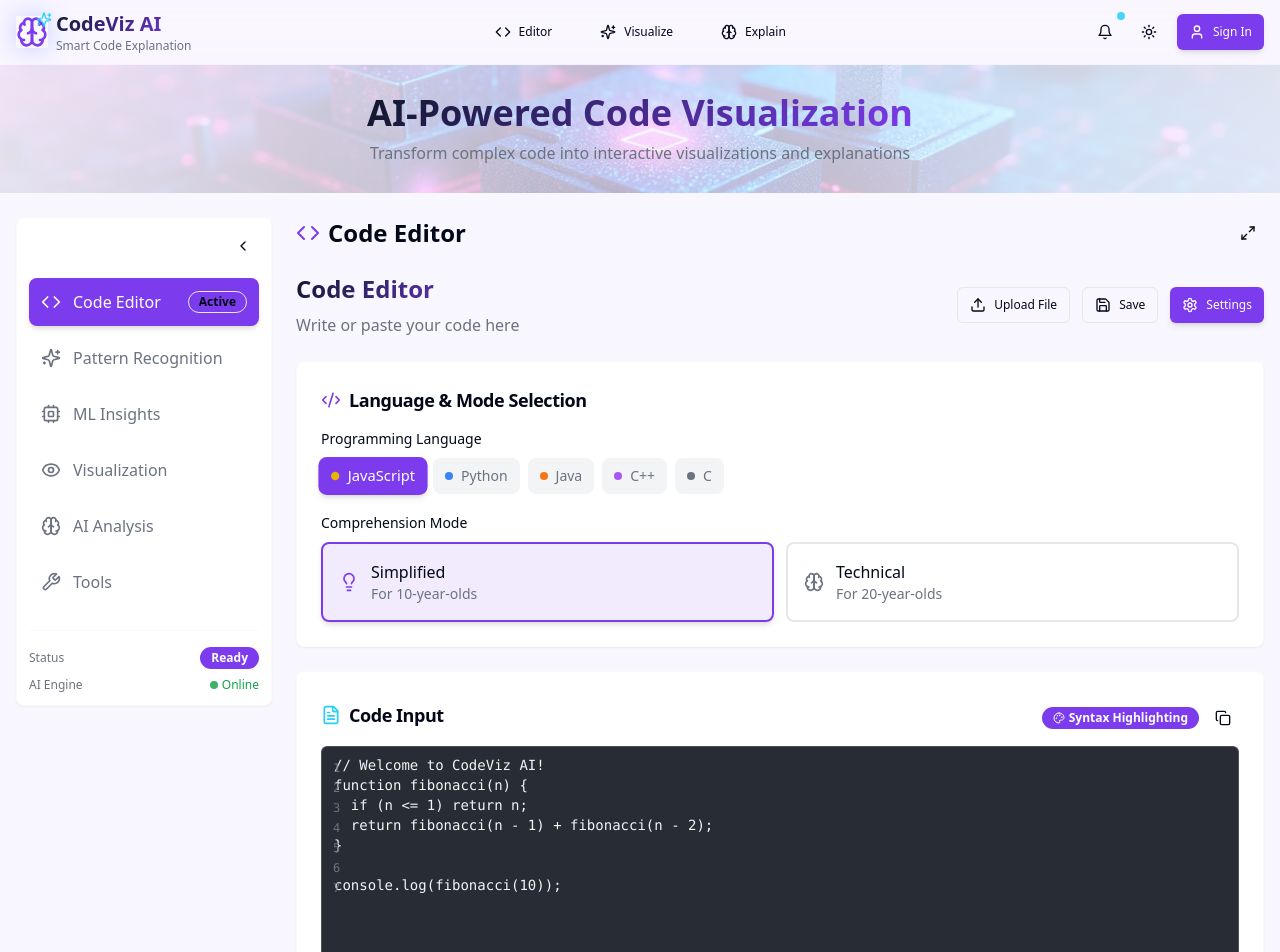
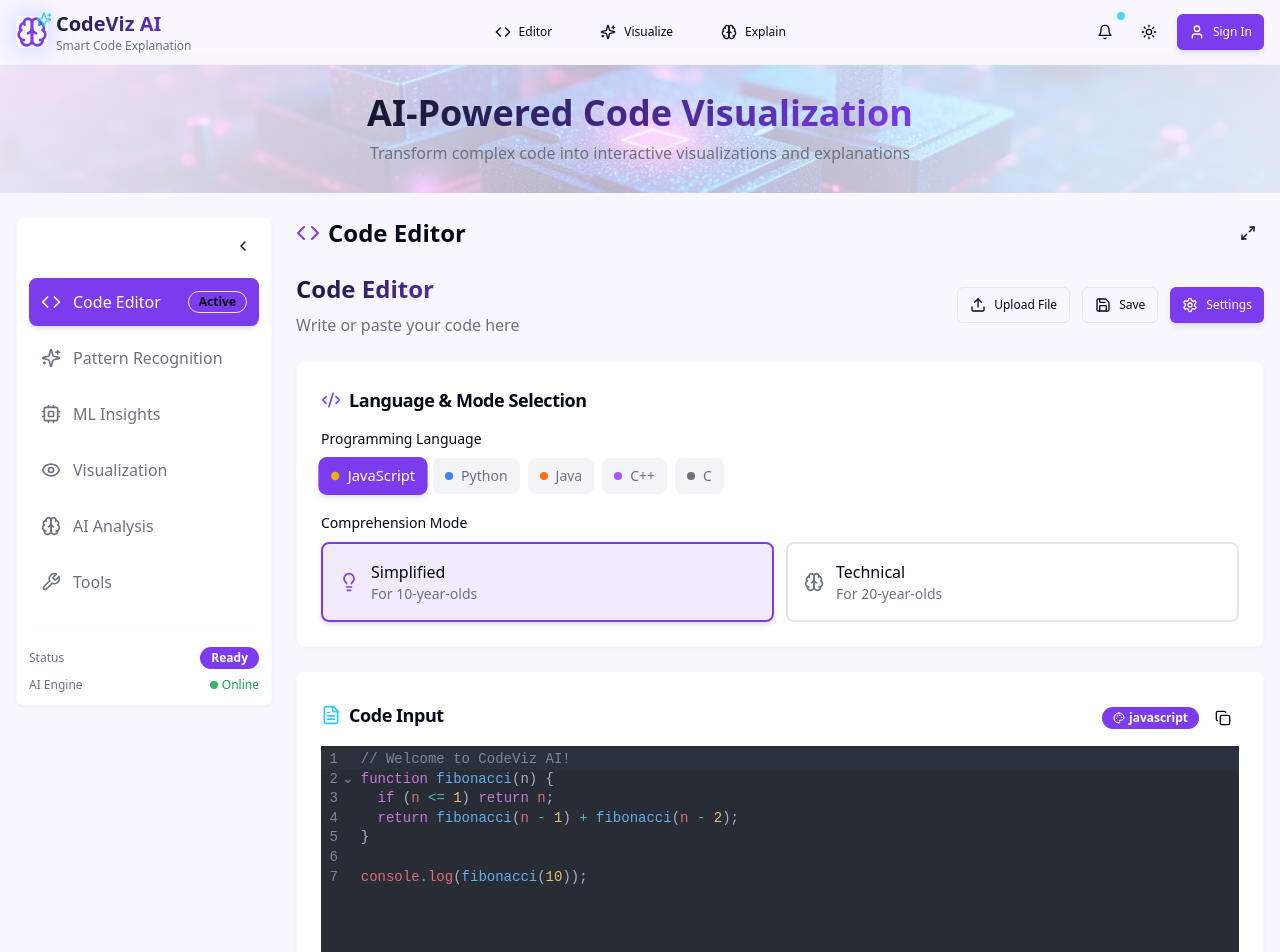
Before and after one commit to Sushma-1706/CodeClarity, a React (Vite) app in the folder CodeViz/: page / in a window 1280 px wide. Shown: the top 952 px of the page. Built offline with nearby package versions, Linux system fonts and the light colour scheme.

Commit message:
Replace Textarea with CodeMirror editor for syntax highlighting

```diff
--- a/CodeViz/package.json
+++ b/CodeViz/package.json
@@ -11,6 +11,10 @@
     "preview": "vite preview"
   },
   "dependencies": {
+    "@codemirror/lang-cpp": "^6.0.3",
+    "@codemirror/lang-java": "^6.0.2",
+    "@codemirror/lang-javascript": "^6.2.4",
+    "@codemirror/lang-python": "^6.2.1",
     "@hookform/resolvers": "^3.9.0",
     "@radix-ui/react-accordion": "^1.2.0",
     "@radix-ui/react-alert-dialog": "^1.1.1",
@@ -40,6 +44,7 @@
     "@radix-ui/react-toggle-group": "^1.1.0",
     "@radix-ui/react-tooltip": "^1.1.4",
     "@tanstack/react-query": "^5.56.2",
+    "@uiw/react-codemirror": "^4.25.1",
     "class-variance-authority": "^0.7.1",
     "clsx": "^2.1.1",
     "cmdk": "^1.0.0",
--- a/CodeViz/src/components/features/CodeEditor.tsx
+++ b/CodeViz/src/components/features/CodeEditor.tsx
@@ -3,6 +3,7 @@ import { Button } from "@/components/ui/button";
 import { Card, CardContent, CardHeader, CardTitle } from "@/components/ui/card";
 import { Badge } from "@/components/ui/badge";
 import { Textarea } from "@/components/ui/textarea";
+import CodeMirror from '@uiw/react-codemirror';
 import {
   Play,
   Upload,
@@ -18,6 +19,7 @@ import {
   Save
 } from "lucide-react";
 import { cn } from "@/lib/utils";
+import { getLanguageExtension, getLanguageInfo } from "@/lib/editor";
 
 const languages = [
   { id: "javascript", name: "JavaScript", color: "bg-yellow-500" },
@@ -159,7 +161,7 @@ console.log(fibonacci(10));`,
           <div className="flex items-center gap-2">
             <Badge variant="secondary" className="gap-1">
               <Palette className="h-3 w-3" />
-              Syntax Highlighting
+              {getLanguageInfo(selectedLanguage).displayName}
             </Badge>
             <Button variant="ghost" size="icon-sm">
               <Copy className="h-4 w-4" />
@@ -168,28 +170,29 @@ console.log(fibonacci(10));`,
         </CardHeader>
         <CardContent>
           <div className="relative">
-            <Textarea
+            <CodeMirror
               value={code}
-              onChange={(e) => {
-                setCode(e.target.value);
-                onCodeChange?.(e.target.value);
+              height="300px"
+              extensions={getLanguageExtension(selectedLanguage)}
+              onChange={(value) => {
+                setCode(value);
+                onCodeChange?.(value);
               }}
+              theme="dark"
+              basicSetup={{
+                lineNumbers: true,
+                foldGutter: true,
+                dropCursor: false,
+                allowMultipleSelections: false,
+                indentOnInput: true,
+                bracketMatching: true,
+                closeBrackets: true,
+                autocompletion: true,
+                highlightSelectionMatches: false
+              }}
+              className="text-sm font-mono"
               placeholder="Paste your code here or start typing..."
-              className="min-h-[300px] font-mono text-sm bg-editor-bg text-editor-foreground border-border/20 resize-none"
-              style={{
-                background: 'hsl(var(--editor-bg))',
-                color: 'hsl(var(--editor-foreground))'
-              }}
             />
-
-            {/* Line Numbers Overlay */}
-            <div className="absolute left-3 top-3 text-xs text-muted-foreground font-mono pointer-events-none">
-              {code.split('\n').map((_, i) => (
-                <div key={i} className="h-5 leading-5">
-                  {i + 1}
-                </div>
-              ))}
-            </div>
           </div>
         </CardContent>
       </Card>
--- /dev/null
+++ b/CodeViz/src/lib/editor.ts
@@ -0,0 +1,47 @@
+import { javascript } from '@codemirror/lang-javascript';
+import { python } from '@codemirror/lang-python';
+import { java } from '@codemirror/lang-java';
+import { cpp } from '@codemirror/lang-cpp';
+import { Extension } from '@codemirror/state';
+
+/**
+ * Maps language IDs to their corresponding CodeMirror language extensions
+ * @param languageId - The language identifier (javascript, python, java, cpp, c)
+ * @returns Array of CodeMirror extensions for the specified language
+ */
+export const getLanguageExtension = (languageId: string): Extension[] => {
+  switch (languageId.toLowerCase()) {
+    case 'javascript':
+    case 'js':
+      return [javascript({ jsx: true })];
+    case 'python':
+    case 'py':
+      return [python()];
+    case 'java':
+      return [java()];
+    case 'cpp':
+    case 'c++':
+      return [cpp()];
+    case 'c':
+      // C++ extension also supports C
+      return [cpp()];
+    default:
+      // Return empty array for plaintext (no highlighting)
+      return [];
+  }
+};
+
+/**
+ * Get a display name for the language based on syntax highlighting availability
+ * @param languageId - The language identifier
+ * @returns Object with language name and whether highlighting is supported
+ */
+export const getLanguageInfo = (languageId: string) => {
+  const extensions = getLanguageExtension(languageId);
+  const isSupported = extensions.length > 0;
+
+  return {
+    isSupported,
+    displayName: isSupported ? languageId : `${languageId} (plain text)`,
+  };
+};
```
Also changed, not shown: 1 other file (tests, documents, lock files or other folders).
